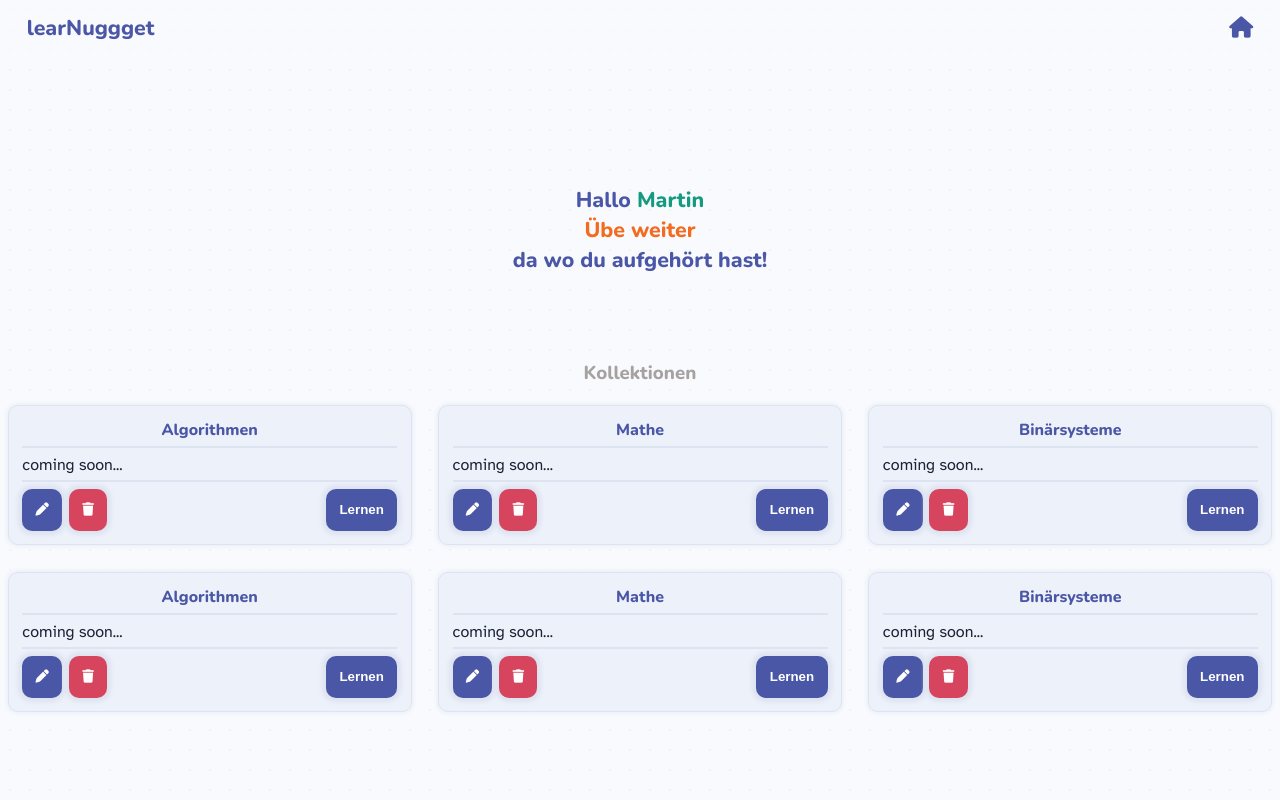
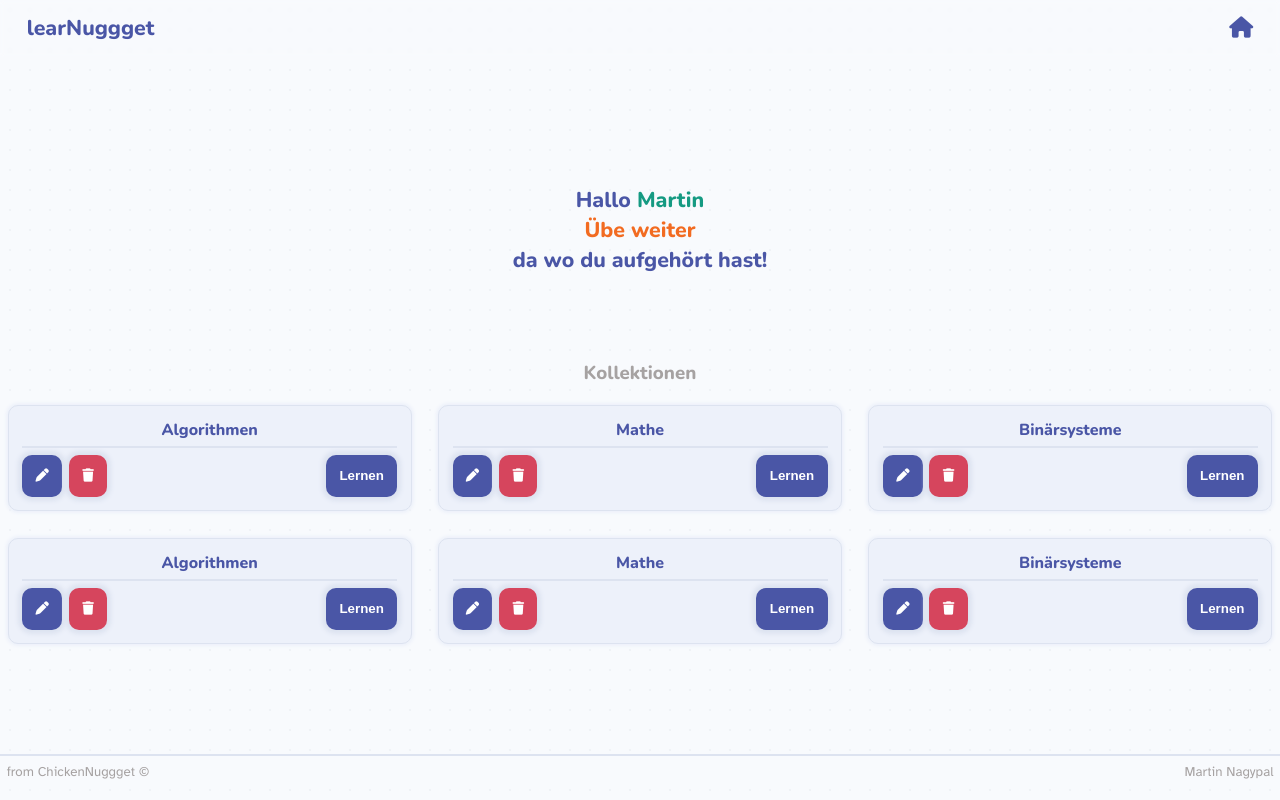
Before and after one commit to MartinNagypal/learNuggget, a Svelte app: page / in a window 1280 px wide. Built offline with nearby package versions, Linux system fonts and the light colour scheme.

Commit message:
design changes

```diff
--- a/src/App.svelte
+++ b/src/App.svelte
@@ -2,6 +2,8 @@
   import Card from './lib/Card.svelte';
   import Homepage from './pages/Homepage.svelte';
   import LearningPage from "./pages/LearningPage.svelte";
+  import Topbar from './lib/Topbar.svelte'
+  import Footer from './lib/Footer.svelte'
 
   let page = $state(0);
 
@@ -15,10 +17,12 @@
 
 </script>
 
-<main>
+<main class="app">
+    <div class="topbar"><Topbar homepage={homePage}/></div>
  {#if page === 0}
-     <Homepage homepage={homePage} learningpage={learningPage} />
+     <Homepage learningpage={learningPage} />
   {:else}
-      <LearningPage homepage={homePage}/>
+      <LearningPage/>
   {/if}
+    <div class="footer"><Footer /></div>
 </main>
--- a/src/lib/Collection.svelte
+++ b/src/lib/Collection.svelte
@@ -5,9 +5,6 @@
 
 <div class="collection">
     <div class="name">{name}</div>
-    <div class="stats">
-        coming soon...
-    </div>
     <div class="collectionActions">
         <div class="modifyButtons">
             <button class="standardButton"><i class="fa-solid fa-pen"></i></button>
--- /dev/null
+++ b/src/lib/Footer.svelte
@@ -0,0 +1,8 @@
+<script>
+    import '../style/Footer.css';
+</script>
+
+<main class="footerContent">
+    <span>from ChickenNuggget ©</span>
+    <span>Martin Nagypal</span>
+</main>
--- a/src/pages/Homepage.svelte
+++ b/src/pages/Homepage.svelte
@@ -1,15 +1,13 @@
 <script>
     import '../style/Homepage.css';
     import Collection from '../lib/Collection.svelte'
-    import Topbar from '../lib/Topbar.svelte'
 
     let name = "Martin"
     let collections = ["Algorithmen", "Mathe", "Binärsysteme", "Algorithmen", "Mathe", "Binärsysteme"]
-    let {homepage, learningpage} = $props();
+    let {learningpage} = $props();
 </script>
 
 <main class="homepage">
-    <div class="topbar"><Topbar homepage={homepage}/></div>
     <div class="welcome">
         <span>Hallo <span style="color:var(--success-color)">{name}</span></span>
         <span class="welcomeOrange">Übe weiter</span>
--- a/src/pages/LearningPage.svelte
+++ b/src/pages/LearningPage.svelte
@@ -1,14 +1,11 @@
 <script>
     import '../style/LearningPage.css'
-    import Topbar from '../lib/Topbar.svelte'
     import Card from '../lib/Card.svelte'
 
     let name = "Informatik"
     let card = "Was ist Skefkenlnln<swjldna wkjndj kwand nwajdn wajkbdkwabd aortingmaorting aorting aorting"
     let antwort ="aortingaorting aorting aorting aorting aortingaorting aorting aorting aorting"
     let site = $state(0);
-
-    let {homepage} = $props();
 
     function changeSite(){
         if(site === 0){
@@ -73,7 +70,6 @@
 </script>
 
 <div class="main">
-    <div class="topbar"><Topbar homepage={homepage}/></div>
     <div class="learningPageContent">
         <div class="cardSlot">
             {#key currentCard}
--- a/src/style/Collection.css
+++ b/src/style/Collection.css
@@ -37,7 +37,7 @@
     width: 100%;
     display: flex;
     flex-direction: row;
-    justify-content: space-between;s
+    justify-content: space-between;
 }
 
 .modifyButtons{
--- /dev/null
+++ b/src/style/Footer.css
@@ -0,0 +1,10 @@
+.footerContent {
+    display:flex;
+    justify-content: space-between;
+    font-size: var(--font-size-small);
+    color: var(--text-color-secondary);
+    background-color: var(--primary-bg);
+    border-top: 1.5pt solid var(--border-color);
+    padding: 5pt;
+    margin-bottom: 10pt;
+}
--- a/src/style/Homepage.css
+++ b/src/style/Homepage.css
@@ -5,11 +5,6 @@
     flex-direction: column;
     align-items: center;
 
-}
-
-.topbar{
-    position: sticky;
-    top: 0;
 }
 
 .welcome{
--- a/src/style/LearningPage.css
+++ b/src/style/LearningPage.css
@@ -2,7 +2,7 @@
     display: flex;
     flex-direction: column;
     gap: 25pt;
-    height: 100dvh;
+    flex:1;
 }
 
 .learningPageContent{
@@ -29,7 +29,6 @@ h2{
     flex-direction: row;
     justify-content: center;
     gap: 10pt;
-    margin-bottom: 15dvh;
 }
 
 .cardSlot {
--- a/src/style/main.css
+++ b/src/style/main.css
@@ -19,6 +19,7 @@
     --font-size-big: 16pt;
     --font-size-middle: 14pt;
     --font-size-primary: 12pt;
+    --font-size-small: 10pt;
 
     --border-radius-primary: 7.5pt;
 }
@@ -80,3 +81,18 @@ html, body {
 .border {
     border: solid 1.5pt black;
 }
+
+.app{
+    height: 100dvh;
+    display: flex;
+    flex-direction: column;
+}
+
+.topbar{
+    position: sticky;
+    top: 0;
+}
+
+.footer {
+    margin-top:auto;
+}
```
